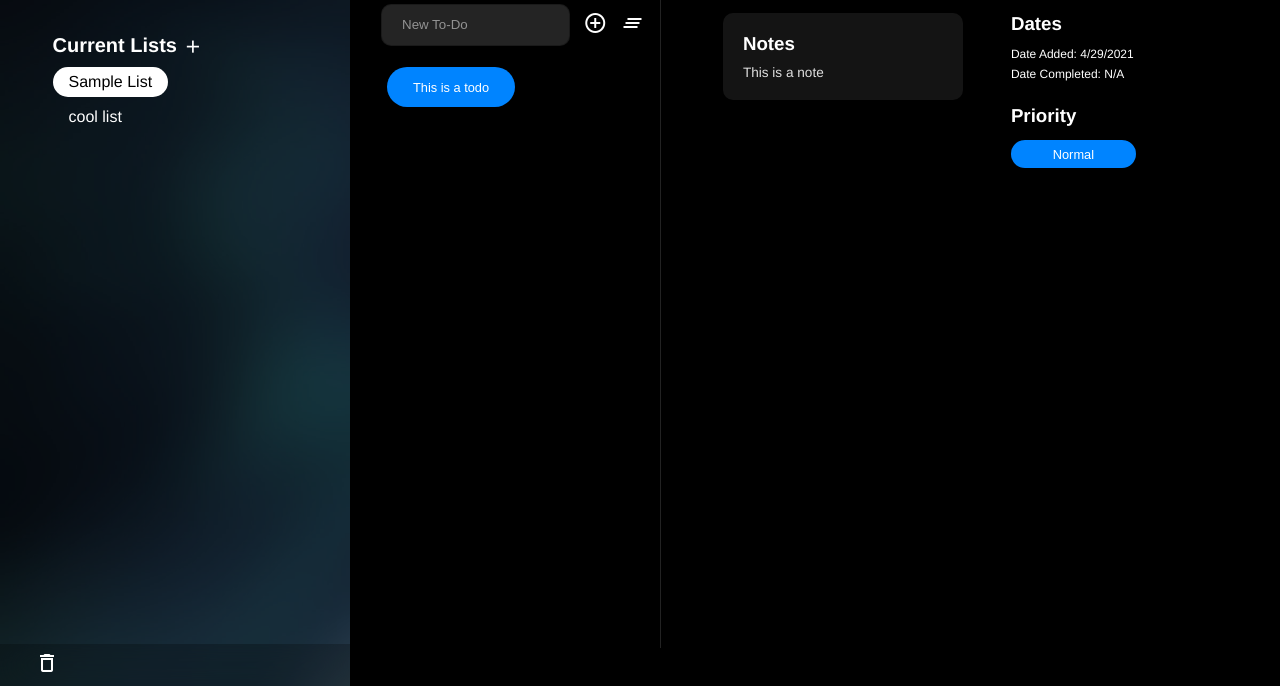
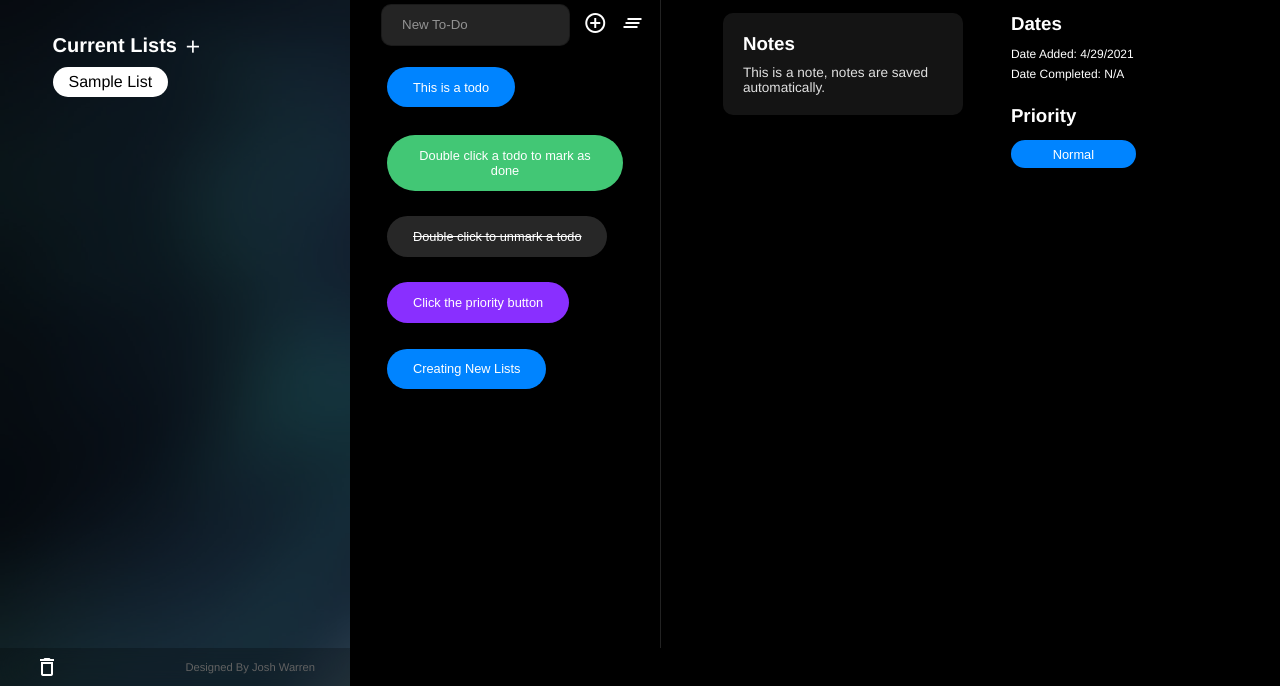
Before and after one commit to joshwrn/to-do, a website built with webpack: page dist/index.html in a window 1280 px wide. Shown: the part 114-800 px from the top of the page. Built offline with nearby package versions, Linux system fonts and the light colour scheme.

Commit message:
added sample list

```diff
--- a/src/lists.js
+++ b/src/lists.js
@@ -1,15 +1,47 @@
-let lists = JSON.parse(localStorage.getItem("lists")) || [
-  "Sample List",
-  "cool list",
-];
+let lists = JSON.parse(localStorage.getItem("lists")) || ["Sample List"];
 let todos = JSON.parse(localStorage.getItem("todos")) || [
+  {
+    list: "Sample List",
+    todo: "Creating New Lists",
+    dateAdd: "4/29/2021",
+    dateComp: "N/A",
+    priority: "Normal",
+    notes:
+      'Click the plus icon next to "Current lists" to add a new list. Type the name of the list and hit enter.',
+  },
+  {
+    list: "Sample List",
+    todo: "Click the priority button",
+    dateAdd: "4/29/2021",
+    dateComp: "N/A",
+    priority: "Important",
+    notes:
+      "Clicking the priority button cycles through the different levels. Low, normal, and important.",
+  },
+  {
+    list: "Sample List",
+    todo: "Double click to unmark a todo",
+    dateAdd: "4/29/2021",
+    dateComp: "4/29/2021",
+    priority: "Normal",
+    notes: "Double clicking marked todo sets it to uncompleted again.",
+  },
+  {
+    list: "Sample List",
+    todo: "Double click a todo to mark as done",
+    dateAdd: "4/29/2021",
+    dateComp: "N/A",
+    priority: "Low",
+    notes:
+      "Click the three line button to delete all completed todos, or click the trash icon to delete an indiviual todo.",
+  },
   {
     list: "Sample List",
     todo: "This is a todo",
     dateAdd: "4/29/2021",
     dateComp: "N/A",
     priority: "Normal",
-    notes: "This is a note",
+    notes: "This is a note, notes are saved automatically.",
   },
 ];
 //+ NEW TODO
```
Also changed, not shown: dist/index.html, dist/main.js, dist/style.css, 1 other file.
